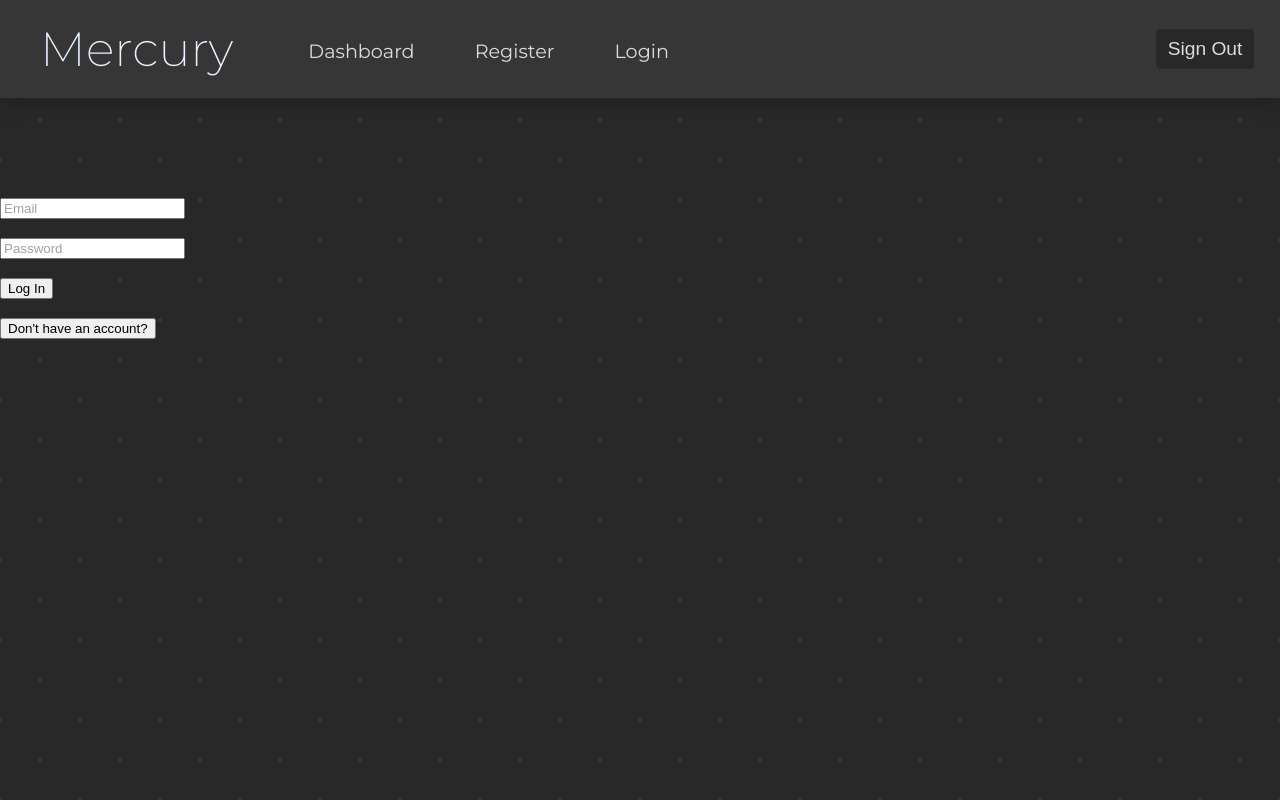
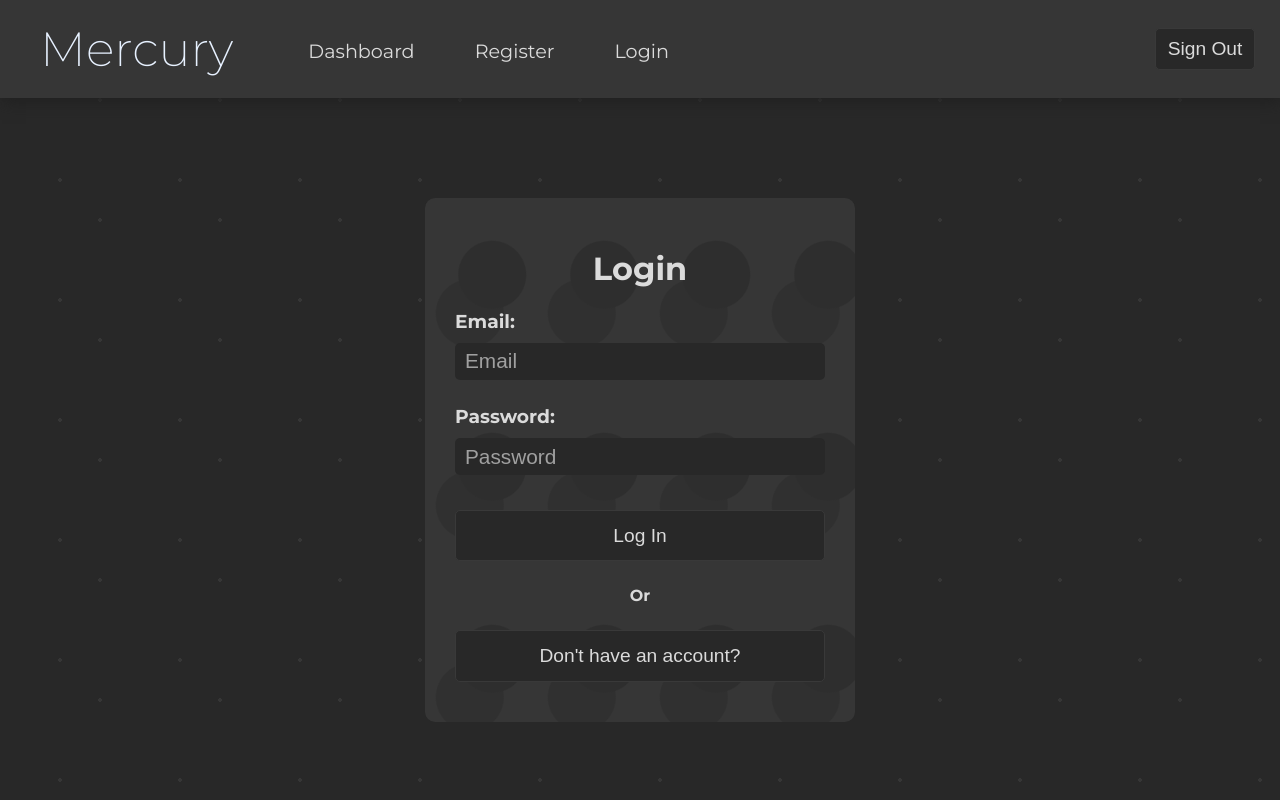
Before and after one commit to matteogiampaolo21/chat-app-firebase, a React (Vite) app: page /login in a window 1280 px wide. Built offline with nearby package versions, Linux system fonts and the light colour scheme; no server answers.

Commit message:
register and login page updated.

```diff
--- a/src/App.tsx
+++ b/src/App.tsx
@@ -7,6 +7,7 @@ import { AuthRegister } from './components/authRegister'
 import { Dashboard } from './components/dashboard'
 import { BrowserRouter as Router,Routes,Route } from 'react-router-dom'
 import { auth } from './config/firebase'
+import { Home } from './components/home';
 import { Rooms } from "./components/rooms"
 
 function App() {
@@ -17,6 +18,7 @@ function App() {
     <Router>
       <Navbar />
       <Routes>
+        <Route path='/' element={<Home/>}/>
         <Route path='/register' element={<AuthRegister/>}/>
         <Route path='/login' element={<AuthLogin/>}/>
         <Route path='/dashboard' element={<Dashboard />}/>
--- a/src/components/authLogin.tsx
+++ b/src/components/authLogin.tsx
@@ -21,10 +21,14 @@ export const AuthLogin = () => {
 
     return (
         <div className="log-in">
-            <input onChange={(event) => {setEmail(event.target.value)}} placeholder="Email"></input><br /><br />
-            <input onChange={(event) => {setPassword(event.target.value)}} type="password" placeholder="Password"></input><br /><br />
-            <button className="btn" onClick={logIn}>Log In</button> <br /><br />
-            <button className="btn" onClick={() => {navigate("/register")}}>Don't have an account?</button>
+            <h1 style={{textAlign:"center"}}>Login</h1>
+            <h3 className="m0">Email:</h3>
+            <input className="dark-input" onChange={(event) => {setEmail(event.target.value)}} placeholder="Email"></input>
+            <h3 className="m0">Password:</h3>
+            <input className="dark-input" onChange={(event) => {setPassword(event.target.value)}} type="password" placeholder="Password"></input>
+            <button className="dark-btn max-width green-hover" onClick={logIn}>Log In</button>
+            <h4 className="mt-5 mb-5" style={{textAlign:"center"}}>Or</h4>
+            <button className="dark-btn max-width purple-hover"  onClick={() => {navigate("/register")}}>Don't have an account?</button>
         </div>
     )
 }
--- a/src/components/authRegister.tsx
+++ b/src/components/authRegister.tsx
@@ -2,6 +2,7 @@ import { useState } from "react";
 import {auth, googleProvider} from "../config/firebase";
 import { createUserWithEmailAndPassword, signInWithPopup } from "firebase/auth";
 import {useNavigate} from "react-router-dom";
+import "../styles/registerLogin.css"
 
 export const AuthRegister = () => {
     const [email,setEmail] = useState<string>("");
@@ -31,11 +32,15 @@ export const AuthRegister = () => {
     return (
 
         <div className="sign-in">
-            <input onChange={(event) => {setEmail(event.target.value)}} placeholder="Email"></input><br /><br />
-            <input onChange={(event) => {setPassword(event.target.value)}} type="password" placeholder="Password"></input><br /><br />
-            <button className="btn" onClick={signIn}>Sign Up!</button>
-            <button className="btn" onClick={signInWithGoogle}>Sign in with Google</button> <br /><br />
-            <button className="btn" onClick={() => {navigate("/login")}}>Already have an account?</button>
+            <h1 style={{textAlign:"center"}}>Register</h1>
+            <h3 className="m0">Email:</h3>
+            <input className="dark-input" onChange={(event) => {setEmail(event.target.value)}} placeholder="Email"></input>
+            <h3 className="m0">Password:</h3>
+            <input className="dark-input" onChange={(event) => {setPassword(event.target.value)}} type="password" placeholder="Password"></input>
+            <button className="dark-btn max-width green-hover" onClick={signIn}>Sign Up!</button>
+            <button className="dark-btn max-width" onClick={signInWithGoogle}>Sign in with Google</button>
+            <h4 className="mt-5 mb-5" style={{textAlign:"center"}}>Or</h4>
+            <button className="dark-btn max-width purple-hover" onClick={() => {navigate("/login")}}>Already have an account?</button>
         </div>
     )
 
--- /dev/null
+++ b/src/components/home.tsx
@@ -0,0 +1,9 @@
+
+
+export const Home = () => {
+  return (
+    <div>
+        <h1>home</h1>
+    </div>
+  )
+}
--- a/src/styles/app.css
+++ b/src/styles/app.css
@@ -18,7 +18,7 @@ body{
     margin: 0;
     font-family: 'Montserrat', sans-serif;
     background-image:  radial-gradient(var(--dark-component-bg) 2px, transparent 2px), radial-gradient( var(--dark-component-bg) 2px, var(--dark-bg-color) 2px);
-    background-size: 80px 80px;
+    background-size: 120px 120px;
     background-position: 0 0,40px 40px;
 }
 
@@ -28,6 +28,18 @@ body{
 }
 .mr-5{
     margin-right: 15px;
+}
+.mb-5{
+    margin-bottom: 15px;
+}
+.mt-5{
+    margin-top: 15px;
+}
+.m0{
+    margin:0 !important
+}
+.max-width{
+    width: 100% !important;
 }
 
 
--- /dev/null
+++ b/src/styles/registerLogin.css
@@ -0,0 +1,55 @@
+.sign-in,.log-in{
+    background: transparent;
+    backdrop-filter: blur(2px);
+    border-radius: 10px;
+    width: 370px;
+    display: flex;
+    padding: 30px;
+    justify-content: center;
+    flex-direction: column;
+    margin: 0 auto;
+    background: radial-gradient(circle at 60% 40%, #2e2e2e 25%, transparent 26%),radial-gradient(circle at 40% 60%, #303030 25%, transparent 26%) ;
+    background-size: 7em 12em;
+    background-color: var(--dark-component-bg);
+    opacity: 1
+}
+.sign-in .dark-input{
+    height:2.2rem;
+    margin-top:10px;
+    margin-bottom: 25px;
+}
+.sign-in .dark-btn{
+    height:3.2rem;
+    margin-bottom: 10px;
+    margin-top: 10px;
+}
+.sign-in .green-hover:hover{
+    background-color: #00c254;
+    color: #ffffff;
+}
+.sign-in .purple-hover:hover{
+    background-color: #8e00c1;
+    color: #ffffff;
+
+}
+
+
+.log-in .dark-input{
+    height:2.2rem;
+    margin-top:10px;
+    margin-bottom: 25px;
+}
+.log-in .dark-btn{
+    height:3.2rem;
+    margin-bottom: 10px;
+    margin-top: 10px;
+}
+.log-in .green-hover:hover{
+    background-color: #00c254;
+    color: #ffffff;
+}
+.log-in .purple-hover:hover{
+    background-color: #8e00c1;
+    color: #ffffff;
+
+}
```
